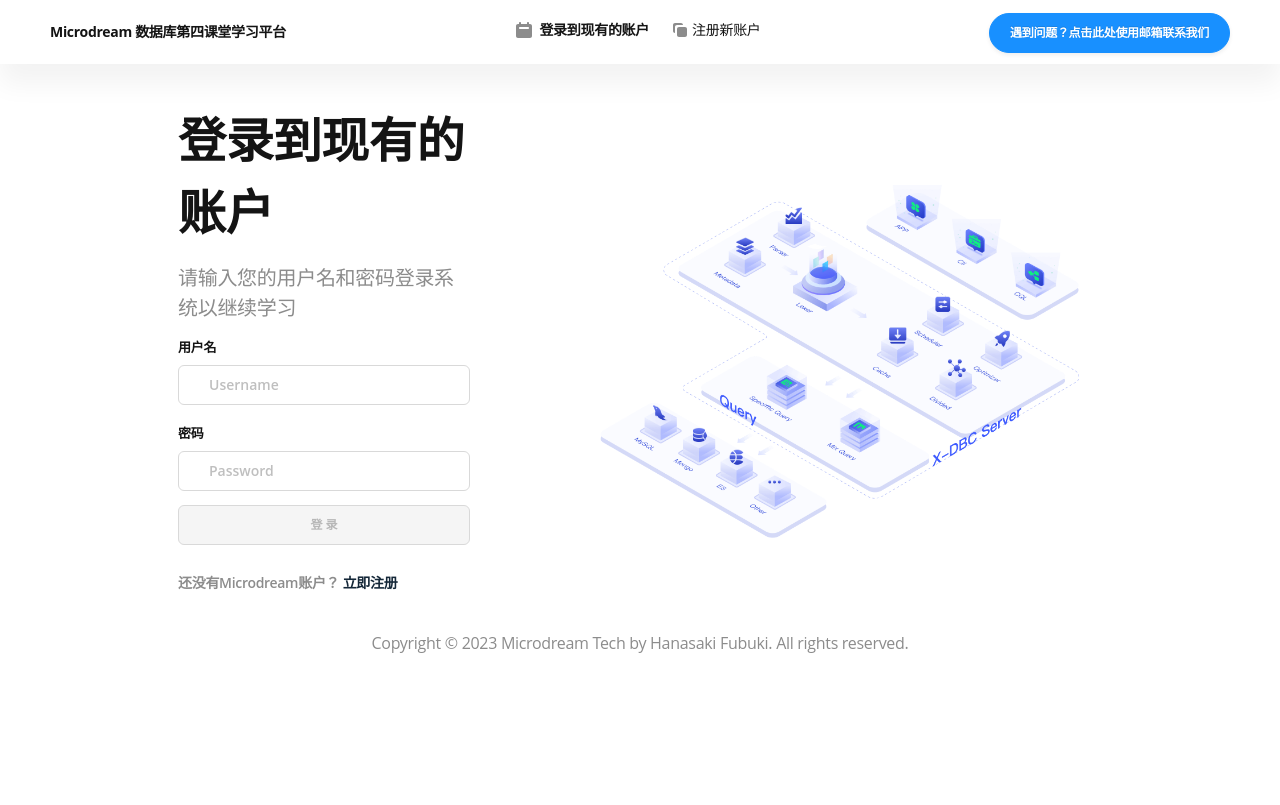
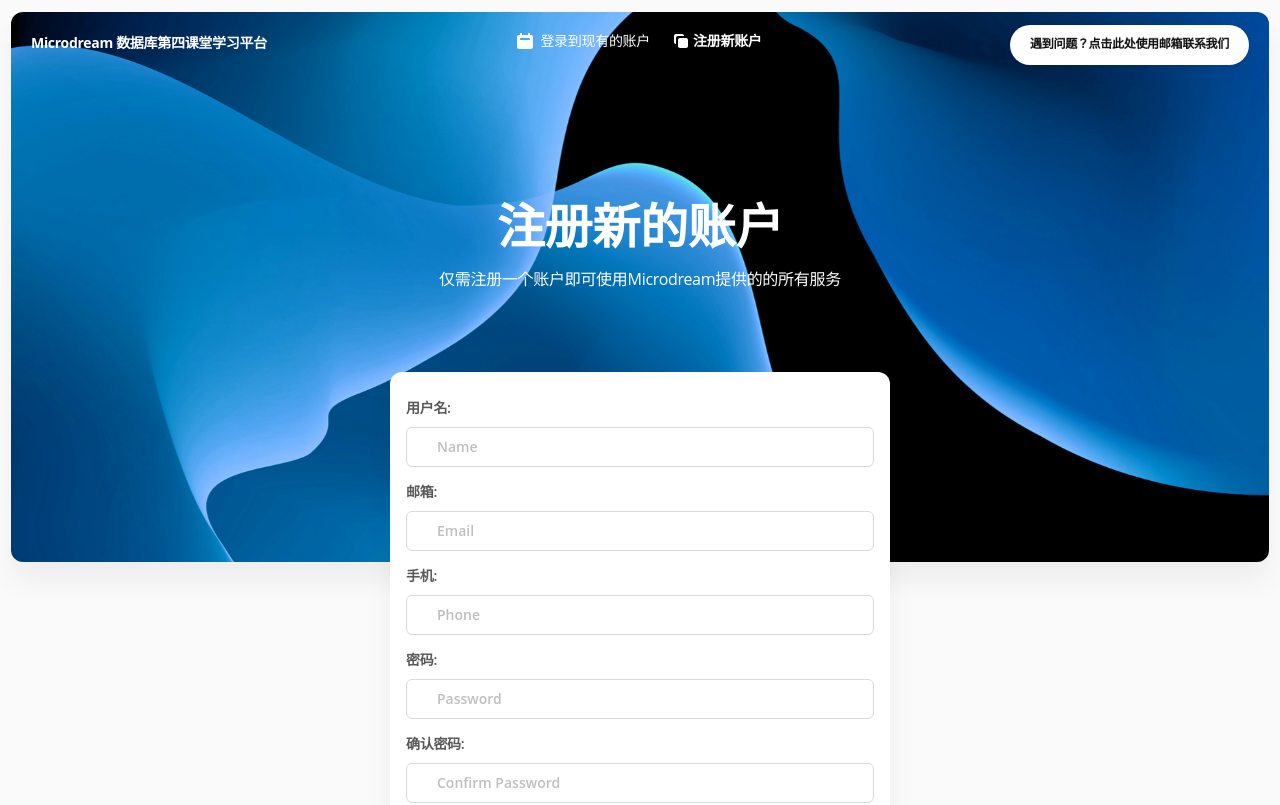
Before and after one commit to hanasaki-fubuki/DatabaseOnlineCoursePlatform, a Vue app in the folder vue/: page /#/sign-up in a window 1280 px wide. Before the commit this address led to /#/sign-in. Shown: the top 805 px of the page. Built offline with nearby package versions, Linux system fonts and the light colour scheme; what vue-github-buttons would draw is missing.

Commit message:
update router update signup page

```diff
--- a/vue/src/router/index.js
+++ b/vue/src/router/index.js
@@ -72,11 +72,27 @@
 	{
 		path: '/sign-in',
 		name: 'Sign-In',
+		beforeEnter: (to, from, next) => {
+			const isLoggedIn = window.sessionStorage.getItem('currentUser')
+			if (isLoggedIn) {
+				next('/dashboard')
+			} else {
+				next()
+			}
+		},
 		component: () => import('../views/Sign-In.vue'),
 	},
 	{
 		path: '/sign-up',
 		name: 'Sign-Up',
+		beforeEnter: (to, from, next) => {
+			const isLoggedIn = window.sessionStorage.getItem('currentUser')
+			if (isLoggedIn) {
+				next('/dashboard')
+			} else {
+				next()
+			}
+		},
 		meta: {
 			layoutClass: 'layout-sign-up',
 		},
@@ -119,13 +135,15 @@
 	}
 })
 router.beforeEach((to, from, next) => {
-	const isAuthenticated = window.sessionStorage.getItem('currentUser');
-	if (to.path !== '/sign-in' && !isAuthenticated) {
-		// 如果未登录且访问的不是登录页面，则跳转到登录页面
-		next('/sign-in');
+	if (to.path === '/sign-in' || to.path === '/sign-up') { // 放行注册和登录页面
+		next();
 	} else {
-		// 否则放行
-		next();
+		const user = JSON.parse(window.sessionStorage.getItem('currentUser'));
+		if (user) { // 用户已登录，放行
+			next();
+		} else { // 用户未登录，跳转到登录页面
+			next('/sign-in');
+		}
 	}
 });
 
--- a/vue/src/views/Sign-Up.vue
+++ b/vue/src/views/Sign-Up.vue
@@ -170,6 +170,7 @@
             若要注册，您必须同意 <a href="#" class="font-bold text-dark">用户协议与许可条款</a>
           </a-checkbox>
         </a-form-item>
+          <h6 style="color: red">*教师用户注册完成后请联系管理员提权！</h6>
         <a-form-item>
           <a-button type="primary" block html-type="submit" class="login-form-button"  v-on:click="signup()" :disabled="hasErrors(form.getFieldsError())">
             立即注册
```
